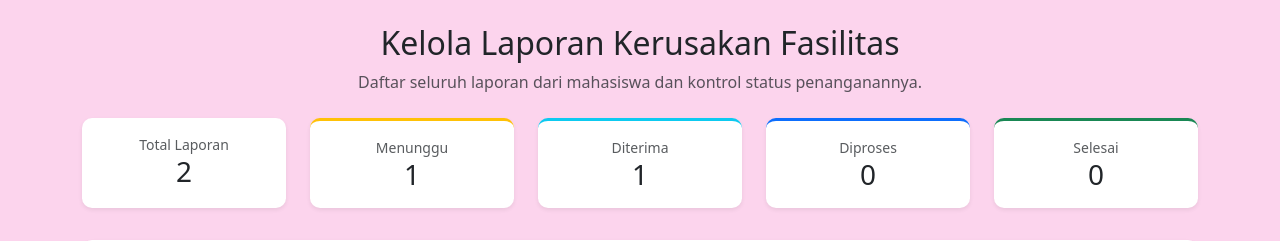
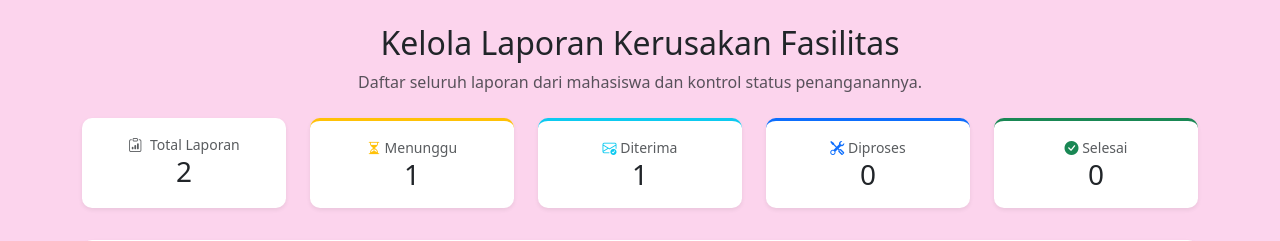
Before and after one commit to UryEghy/laporin-, a PHP site: page /admin/laporan.php in a window 1280 px wide. Shown: the part 56-297 px from the top of the page. Run offline with PHP 8.4, Linux system fonts and the light colour scheme; a user stored in the database is signed in; data comes from the database, SQL or seed files in the repository.

Commit message:
Edit laporan dan profil: Ury

```diff
--- a/admin/laporan.php
+++ b/admin/laporan.php
@@ -65,6 +65,7 @@ $result = $connect->query($query);
     <link rel="stylesheet" href="../style.css">
     <script src="https://ajax.googleapis.com/ajax/libs/jquery/3.7.1/jquery.min.js"></script>
     <script src="https://maxcdn.bootstrapcdn.com/bootstrap/3.4.1/js/bootstrap.min.js"></script>
+    <link rel="stylesheet" href="https://cdn.jsdelivr.net/npm/bootstrap-icons@1.11.3/font/bootstrap-icons.min.css">
 </head>
 <body>
     <nav class="navbar navbar-expand-lg navbar-dark bg-dark mb-4">
@@ -84,31 +85,31 @@ $result = $connect->query($query);
         <div class="row mb-4 text-center">
             <div class="col-6 col-md mb-2">
                 <div class="card shadow-sm p-3 h-100">
-                    <small class="text-muted">Total Laporan</small>
+                    <small class="text-muted"><i class="bi bi-clipboard-data me-1"></i> Total Laporan</small>
                     <h3 class="mb-0"><?= $total_laporan; ?></h3>
                 </div>
             </div>
             <div class="col-6 col-md mb-2">
                 <div class="card shadow-sm p-3 h-100 border-warning border-top border-3">
-                    <small class="text-muted">Menunggu</small>
+                    <small class="text-muted"><i class="bi bi-hourglass-split text-warning"></i> Menunggu</small>
                     <h3 class="mb-0"><?= $statistik['menunggu']; ?></h3>
                 </div>
             </div>
             <div class="col-6 col-md mb-2">
                 <div class="card shadow-sm p-3 h-100 border-info border-top border-3">
-                    <small class="text-muted">Diterima</small>
+                    <small class="text-muted"><i class="bi bi-envelope-check text-info"></i> Diterima</small>
                     <h3 class="mb-0"><?= $statistik['diterima']; ?></h3>
                 </div>
             </div>
             <div class="col-6 col-md mb-2">
                 <div class="card shadow-sm p-3 h-100 border-primary border-top border-3">
-                    <small class="text-muted">Diproses</small>
+                    <small class="text-muted"><i class="bi bi-tools text-primary"></i> Diproses</small>
                     <h3 class="mb-0"><?= $statistik['diproses']; ?></h3>
                 </div>
             </div>
             <div class="col-6 col-md mb-2">
                 <div class="card shadow-sm p-3 h-100 border-success border-top border-3">
-                    <small class="text-muted">Selesai</small>
+                    <small class="text-muted"><i class="bi bi-check-circle-fill text-success"></i> Selesai</small>
                     <h3 class="mb-0"><?= $statistik['selesai']; ?></h3>
                 </div>
             </div>
```
Also changed, not shown: user/profil.php (+3 -13 lines).
